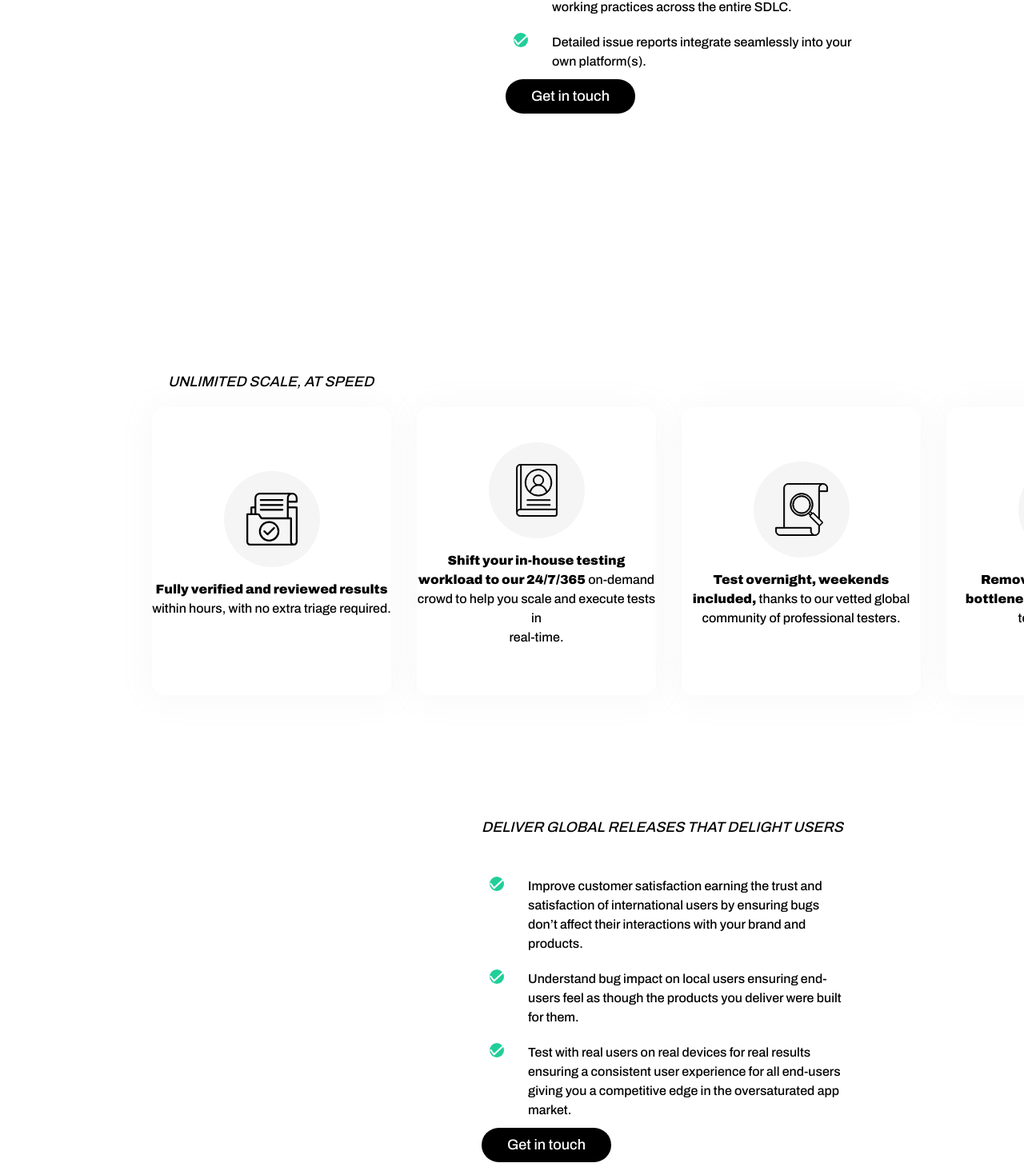
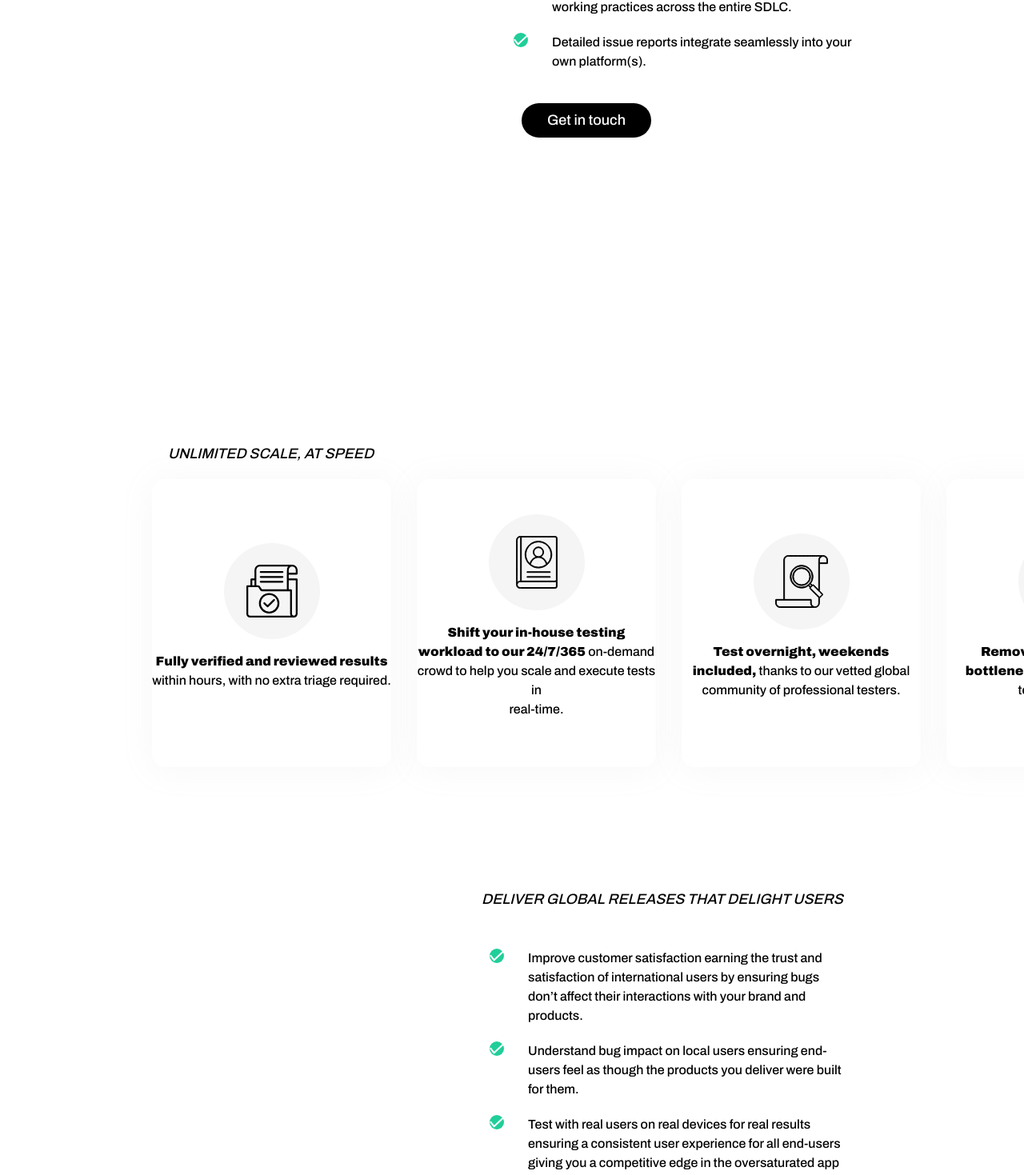
Before and after one commit to a11ysolutions/website, a React (Create React App) app: page /functional in a window 1280 px wide. Shown: the part 2932-4401 px from the top of the page at 80% size. Built offline with nearby package versions, Linux system fonts and the light colour scheme.

Commit message:
fix: buttons and explanation headers in functional/mobile

```diff
--- a/src/Components/Functional/Functional.css
+++ b/src/Components/Functional/Functional.css
@@ -200,6 +200,12 @@
   font-size: large;
 }
 
+.functional-second-explanation-header {
+  margin-top: 100px;
+  font-style: italic;
+  font-size: large;
+}
+
 @media screen and (min-width: 768px) and (max-width: 1200px) {
   .checked-with-icons {
     flex-direction: column;
--- a/src/Components/Functional/Functional.js
+++ b/src/Components/Functional/Functional.js
@@ -104,7 +104,7 @@ function Functional() {
             <CheckedItem>Detailed issue reports integrate seamlessly into your own platform(s).</CheckedItem>
 
             <Button
-              className="functional"
+              className="automation"
               onClick={scrollToContactForm}
             >Get in touch</Button>
           </div>
@@ -132,7 +132,7 @@ function Functional() {
             color1Text=""
             color2Text=""
           >
-            <div className='functional-explanation-header'>
+            <div className='functional-second-explanation-header'>
               UNLIMITED SCALE, AT SPEED
             </div>
           </BicolorTitledText>
@@ -199,7 +199,7 @@ function Functional() {
             <CheckedItem>Test with real users on real devices for real results ensuring a consistent user experience for all end-users giving you a competitive edge in the oversaturated app market.</CheckedItem>
 
             <Button
-              className="functional"
+              className="automation"
               onClick={scrollToContactForm}
             >Get in touch</Button>
           </div>
--- a/src/Components/UI/Illustration/Illustration.css
+++ b/src/Components/UI/Illustration/Illustration.css
@@ -16,7 +16,7 @@
 
 .illustration-small-circle {
   position: absolute;
-  top: 170px;
+  top: 230px;
   left: 315px;
   width: 94px;
   height: 94px;
```
